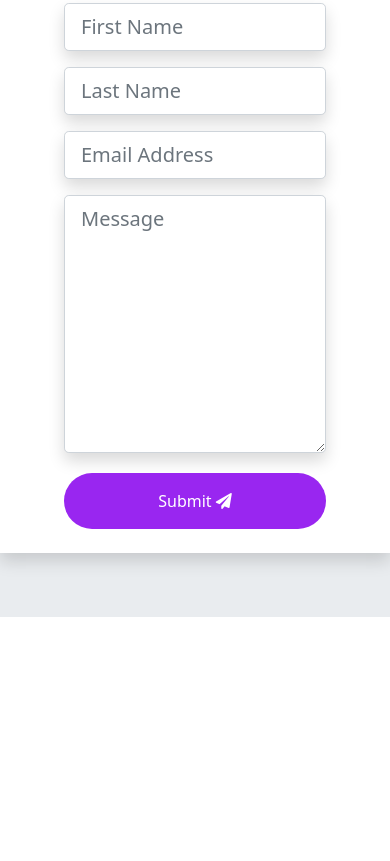
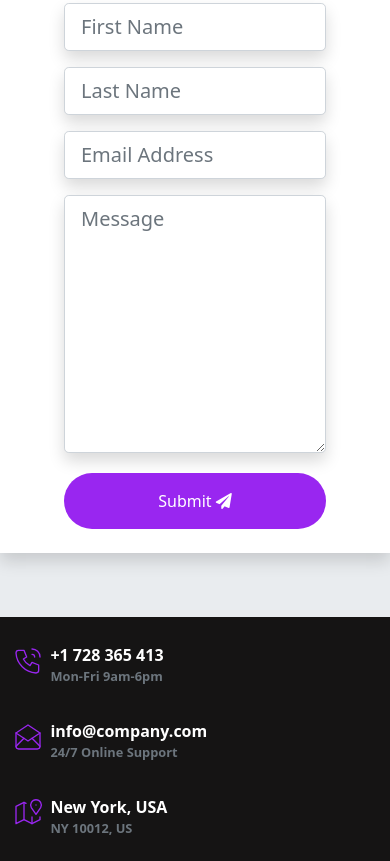
Before and after one commit to anangyoga/bootstrap-landing-page-patrix, a website: page index.html in a window 390 px wide. Shown: the part 9946-10807 px from the top of the page. Before the commit the page ends 10563 px from the top, so only its background shows below. Drawn offline with Linux system fonts and the light colour scheme.

Commit message:
created footer contact and made it responsive with just column+@include media-breakpoint-up(sm)

```diff
--- a/index.html
+++ b/index.html
@@ -646,6 +646,67 @@
 
     <!-- end get-started -->
 
+    <!-- start footer -->
+    <footer class="footer">
+      <div class="container">
+        <div class="row">
+          <!-- mobile phone -->
+          <div class="col-md-4 col-lg-4 contact-box pt-1 d-md-block d-lg-flex d-flex">
+            <div class="contact-box__icon">
+              <svg xmlns="http://www.w3.org/2000/svg" class="icon icon-tabler icon-tabler-phone-call" viewBox="0 0 24 24" stroke-width="1" fill="none" stroke-linecap="round" stroke-linejoin="round">
+                <path stroke="none" d="M0 0h24v24H0z" fill="none"/>
+                <path d="M5 4h4l2 5l-2.5 1.5a11 11 0 0 0 5 5l1.5 -2.5l5 2v4a2 2 0 0 1 -2 2a16 16 0 0 1 -15 -15a2 2 0 0 1 2 -2" />
+                <path d="M15 7a2 2 0 0 1 2 2" />
+                <path d="M15 3a6 6 0 0 1 6 6" />
+              </svg>
+            </div>
+            <div class="contact-box__info">
+              <a href="#" class="contact-box__info--title">+1 728 365 413</a>
+              <p class="contact-box__info--subtitle">Mon-Fri 9am-6pm</p>
+            </div>
+          </div>
+
+          <!-- email -->
+          <div class="col-md-4 col-lg-4 contact-box pt-1 d-md-block d-lg-flex d-flex">
+            <div class="contact-box__icon">
+              <svg xmlns="http://www.w3.org/2000/svg" class="icon icon-tabler icon-tabler-mail-opened" viewBox="0 0 24 24" stroke-width="1" fill="none" stroke-linecap="round" stroke-linejoin="round">
+                <path stroke="none" d="M0 0h24v24H0z" fill="none"/>
+                <polyline points="3 9 12 15 21 9 12 3 3 9" />
+                <path d="M21 9v10a2 2 0 0 1 -2 2h-14a2 2 0 0 1 -2 -2v-10" />
+                <line x1="3" y1="19" x2="9" y2="13" />
+                <line x1="15" y1="13" x2="21" y2="19" />
+              </svg>
+            </div>
+            <div class="contact-box__info">
+              <a href="" class="contact-box__info--title">info@company.com</a>
+              <p class="contact-box__info--subtitle">24/7 Online Support</p>
+           </div>
+          </div>
+
+          <!-- location -->
+          <div class="col-md-4 col-lg-4 contact-box pt-1 d-md-block d-lg-flex d-flex">
+            <div class="contact-box__icon">
+              <svg xmlns="http://www.w3.org/2000/svg" class="icon icon-tabler icon-tabler-map-2" viewBox="0 0 24 24" stroke-width="1" fill="none" stroke-linecap="round" stroke-linejoin="round">
+                <path stroke="none" d="M0 0h24v24H0z" fill="none"/>
+                <line x1="18" y1="6" x2="18" y2="6.01" />
+                <path d="M18 13l-3.5 -5a4 4 0 1 1 7 0l-3.5 5" />
+                <polyline points="10.5 4.75 9 4 3 7 3 20 9 17 15 20 21 17 21 15" />
+                <line x1="9" y1="4" x2="9" y2="17" />
+                <line x1="15" y1="15" x2="15" y2="20" />
+              </svg>
+            </div>
+            <div class="contact-box__info">
+              <a href="" class="contact-box__info--title">New York, USA</a>
+              <p class="contact-box__info--subtitle">NY 10012, US</p>
+            </div>
+          </div>
+
+        </div>
+      </div>
+    </footer>
+
+    <!-- end footer -->
+
     <!-- js glightbox -->
     <script src="/assets/vendors/js/glightbox.min.js"></script>
     <script type="text/javascript">
--- a/scss/_custom.scss
+++ b/scss/_custom.scss
@@ -2,6 +2,7 @@
 $purple-dark: #9926f0;
 $purple-light: #bb6ef5;
 $pink: #d122e3;
+$footer: #151414;
 
 // white and grey colors
 $white: #fff;
--- a/scss/sections/_footer.scss
+++ b/scss/sections/_footer.scss
@@ -0,0 +1,48 @@
+@use "../custom" as *;
+@use "../components/mixins" as *;
+
+.footer {
+  padding-top: 1rem;
+  background-color: $footer;
+}
+
+// style contact-box content
+
+.contact-box {
+  position: relative;
+
+  &__icon {
+    width: 2rem;
+    stroke: $primary;
+    padding-top: 0.5rem;
+
+    @include media-breakpoint-up(sm) {
+      width: 4rem;
+    }
+  }
+
+  &__info {
+    padding: 0.4rem;
+    font-weight: 600;
+
+    &--title {
+      color: $white;
+      text-decoration: none;
+      font-size: 1rem;
+
+      @include media-breakpoint-up(sm) {
+        font-size: 1.4rem;
+      }
+    }
+
+    &--subtitle {
+      color: $gray-600;
+      text-decoration: none;
+      font-size: 0.8rem;
+
+      @include media-breakpoint-up(sm) {
+        font-size: 1rem;
+      }
+    }
+  }
+}
```
Also changed, not shown: assets/css/style.css, 1 other file.
